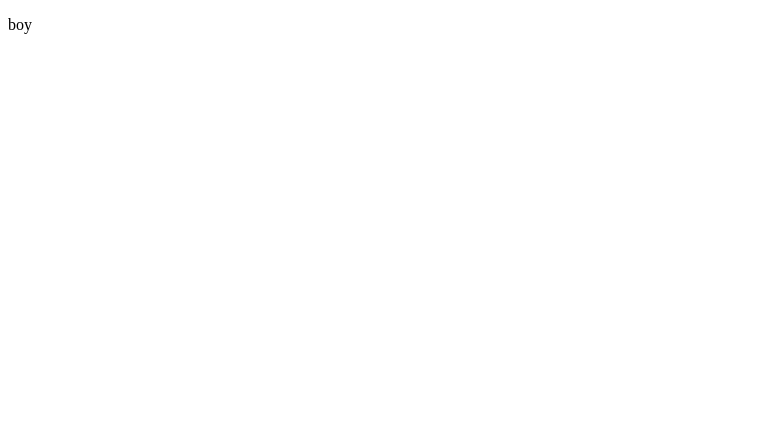
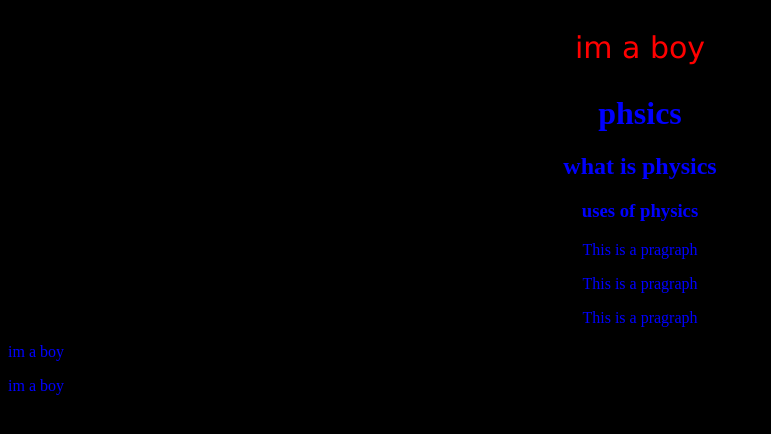
Before and after one commit to Azumonie04/upssqfrontend_125c, a plain HTML site: page index.html in a window 1280 px wide. Shown: the whole page, without its empty margins (0-771 px from the left). Drawn offline with Linux system fonts and the light colour scheme.

Commit message:
new changes

```diff
--- a/index.html
+++ b/index.html
@@ -4,8 +4,45 @@
     <meta charset="UTF-8">
     <meta name="viewport" content="width=device-width, initial-scale=1.0">
     <title>Document</title>
+    <style>
+        *{
+            color: blue;
+            background-color: black;
+        }
+        /* #para1  {
+            color: red;
+            background-color: blue;
+        } */
+         .shoe {
+            text-align: center;
+            font-family: verdana;
+            font-size: 30px;
+            color: red;
+         }
+         h1, h2, h3{
+            text-align: center;
+         }
+         div p{
+            text-align: center;
+         }
+         .ebube+.ik {
+            color: yellow;
+         }
+
+    </style>
 </head>
 <body>
-    <p>boy</p>
+    <p class="shoe">im a boy</p>
+    <h1>phsics</h1>
+    <h2>what is physics</h2>
+    <h3>uses of physics</h3>
+    <div>
+        <p>This is a pragraph</p>
+        <p>This is a pragraph</p>
+        <p>This is a pragraph</p>
+    </div>
+    <div class="ebube">im a boy</div>
+    <p class="Ik">im a boy</p>
+
 </body>
 </html>
--- a/script.js
+++ /dev/null
@@ -1 +0,0 @@
-// delete
--- a/style.css
+++ b/style.css
@@ -1 +1,4 @@
-/* great */
+p{
+    color: red;
+    background-color: blue;
+}
```
Also changed, not shown: assets/flower.webp (added), assets/fruits.jpg (added).
